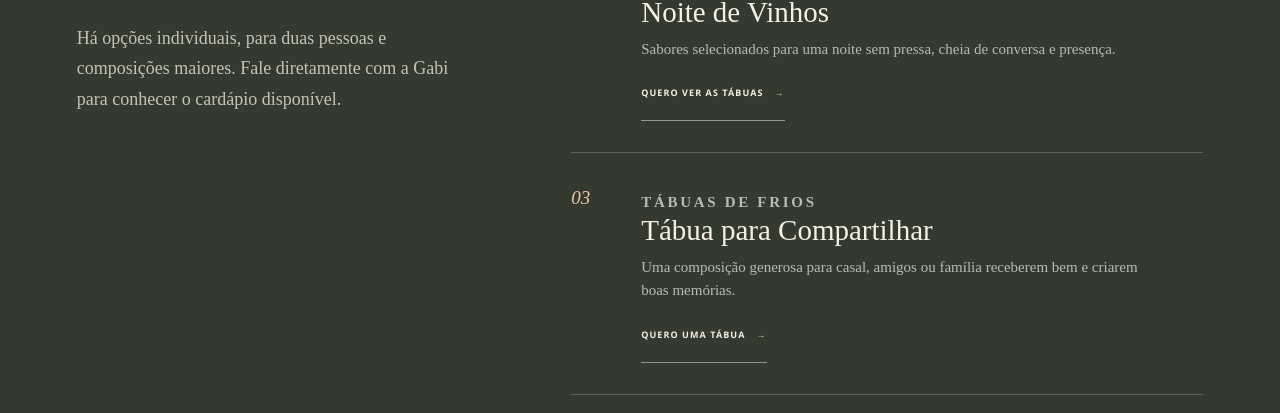
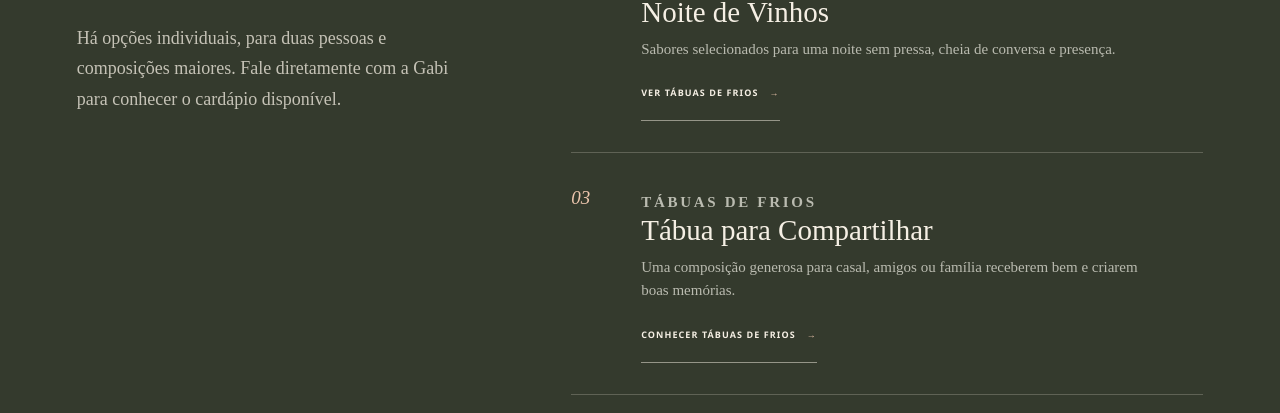
Before and after one commit to bittarello/gb-grazing-foods, a Next.js app: page / in a window 1280 px wide. Shown: the part 3353-3766 px from the top of the page. Built offline with nearby package versions, Linux system fonts and the light colour scheme.

Commit message:
Adicionar links internos para tábuas de frios em Chapecó

```diff
--- a/app/page.tsx
+++ b/app/page.tsx
@@ -1,6 +1,7 @@
 const instagramUrl = "https://www.instagram.com/gabi.gbgrazingfoods/";
 const whatsappNumber = "5549999442478";
 const breakfastPage = "/cestas-de-cafe-da-manha-chapeco/";
+const boardsPage = "/tabuas-de-frios-chapeco/";
 
 const messages = {
   order: "Olá Gabi! Vim pelo site da GB Grazing Foods e gostaria de fazer um pedido. Pode me ajudar?",
@@ -21,14 +22,14 @@ const whatsapp = {
 
 const occasions = [
   { number: "01", title: "Presentear", text: "Cestas de café da manhã, boxes e mimos para aniversários, agradecimentos e todo gesto que merece cuidado.", image: "/images/gb-presentes.webp", alt: "Cesta de café da manhã artesanal preparada em Chapecó", cta: "Ver cestas de café da manhã", href: breakfastPage },
-  { number: "02", title: "Compartilhar", text: "Tábuas de frios para casal, amigos e família, noites de vinho e aquele encontro especial.", image: "/images/gb-hero.webp", alt: "Tábua de frios artesanal com queijos, frutas, pães e embutidos", cta: "Quero ver as tábuas", href: whatsapp.boards },
+  { number: "02", title: "Compartilhar", text: "Tábuas de frios para casal, amigos e família, noites de vinho e aquele encontro especial.", image: "/images/gb-hero.webp", alt: "Tábua de frios artesanal com queijos, frutas, pães e embutidos", cta: "Ver tábuas de frios", href: boardsPage },
   { number: "03", title: "Celebrar", text: "Grazing tables e experiências para aniversários, comemorações, recepções e encontros especiais.", image: "/images/gb-eventos.webp", alt: "Grazing table elegante preparada para uma celebração", cta: "Planejar uma celebração", href: whatsapp.event },
 ];
 
 const products = [
   { label: "Cestas de café da manhã", title: "Café da Manhã Afeto", text: "Um presente gastronômico que chega cedo e transforma o primeiro momento do dia.", cta: "Ver opções de café da manhã", href: breakfastPage },
-  { label: "Para brindar a dois", title: "Noite de Vinhos", text: "Sabores selecionados para uma noite sem pressa, cheia de conversa e presença.", cta: "Quero ver as tábuas", href: whatsapp.boards },
-  { label: "Tábuas de frios", title: "Tábua para Compartilhar", text: "Uma composição generosa para casal, amigos ou família receberem bem e criarem boas memórias.", cta: "Quero uma tábua", href: whatsapp.boards },
+  { label: "Para brindar a dois", title: "Noite de Vinhos", text: "Sabores selecionados para uma noite sem pressa, cheia de conversa e presença.", cta: "Ver tábuas de frios", href: boardsPage },
+  { label: "Tábuas de frios", title: "Tábua para Compartilhar", text: "Uma composição generosa para casal, amigos ou família receberem bem e criarem boas memórias.", cta: "Conhecer tábuas de frios", href: boardsPage },
   { label: "Presentes corporativos em Chapecó", title: "Experiências Corporativas", text: "Presentes, coffee breaks e experiências para reconhecer clientes, equipes e parceiros.", cta: "Conhecer soluções para empresas", href: whatsapp.corporate },
 ];
 
```
